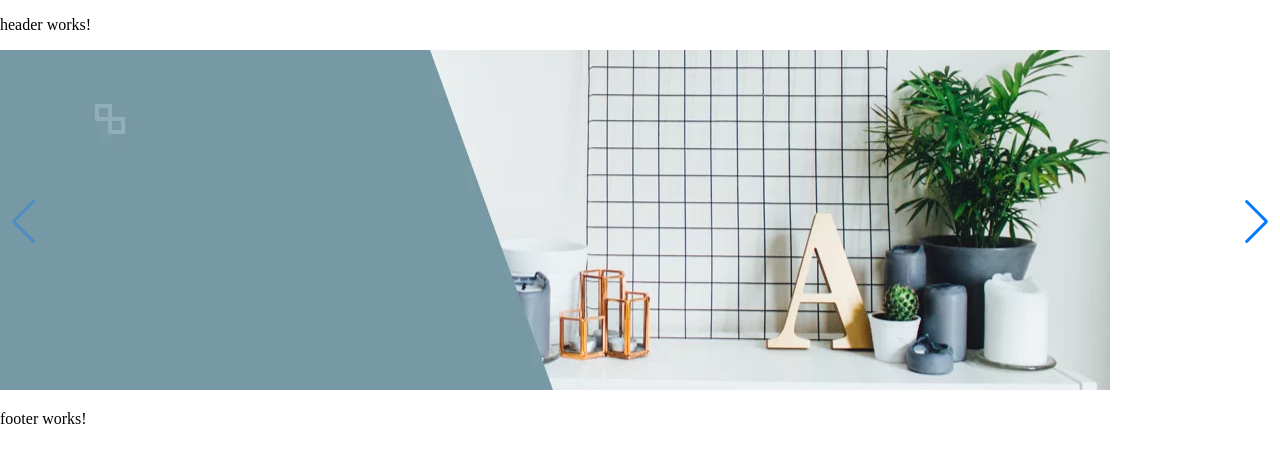
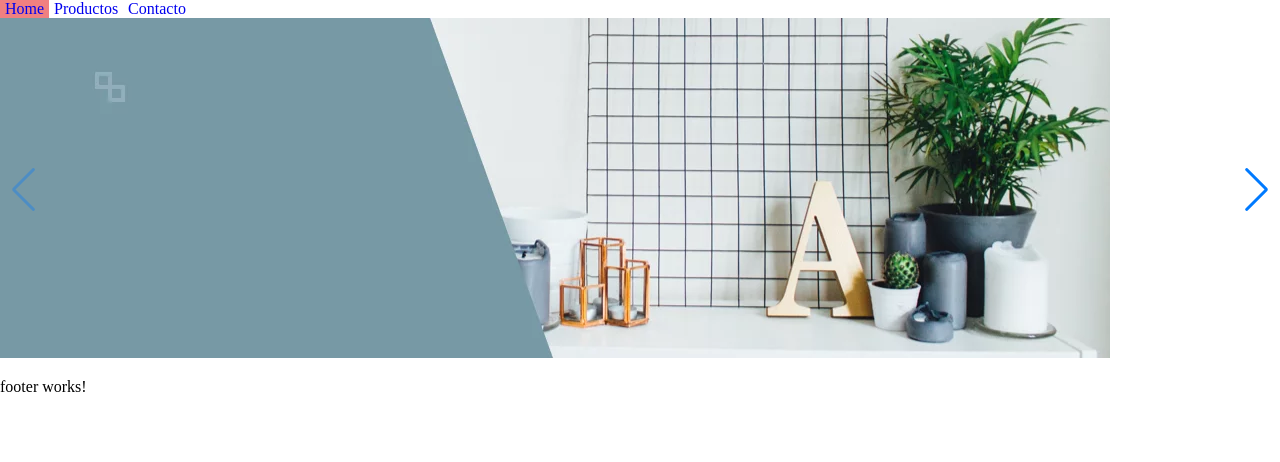
Before and after one commit to NathaEEUD/Angular-Platzi, an Angular app in the folder platzi-store/: page /home in a window 1280 px wide. Shown: the top 462 px of the page. Built offline with nearby package versions, Linux system fonts and the light colour scheme.

Commit message:
feat: using routerLink and routerLinkActive

```diff
--- a/platzi-store/src/app/app.module.ts
+++ b/platzi-store/src/app/app.module.ts
@@ -13,6 +13,7 @@ import { DemoComponent } from './components/demo/demo.component';
 import { HeaderComponent } from './components/header/header.component';
 import { FooterComponent } from './components/footer/footer.component';
 import { BannerComponent } from './components/banner/banner.component';
+import { PageNotFoundComponent } from './components/page-not-found/page-not-found.component';
 
 @NgModule({
   declarations: [
@@ -26,7 +27,8 @@ import { BannerComponent } from './components/banner/banner.component';
     DemoComponent,
     HeaderComponent,
     FooterComponent,
-    BannerComponent
+    BannerComponent,
+    PageNotFoundComponent
   ],
   imports: [
     BrowserModule,
--- a/platzi-store/src/app/components/contact/contact.component.html
+++ b/platzi-store/src/app/components/contact/contact.component.html
@@ -1 +1,2 @@
+<app-header></app-header>
 <p>contact works!</p>
--- a/platzi-store/src/app/components/header/header.component.html
+++ b/platzi-store/src/app/components/header/header.component.html
@@ -1 +1,5 @@
-<p>header works!</p>
+<nav>
+  <a routerLink="/home" routerLinkActive="active">Home</a>
+  <a routerLink="/products" routerLinkActive="active">Productos</a>
+  <a routerLink="/contact" routerLinkActive="active">Contacto</a>
+</nav>
--- a/platzi-store/src/app/components/header/header.component.scss
+++ b/platzi-store/src/app/components/header/header.component.scss
@@ -0,0 +1,8 @@
+nav > a {
+  padding: 5px;
+  text-decoration: none;
+}
+
+nav > a.active {
+  background-color: lightcoral;
+}
--- /dev/null
+++ b/platzi-store/src/app/components/page-not-found/page-not-found.component.html
@@ -0,0 +1 @@
+<p>page-not-found works!</p>
--- /dev/null
+++ b/platzi-store/src/app/components/page-not-found/page-not-found.component.ts
@@ -0,0 +1,15 @@
+import { Component, OnInit } from '@angular/core';
+
+@Component({
+  selector: 'app-page-not-found',
+  templateUrl: './page-not-found.component.html',
+  styleUrls: ['./page-not-found.component.scss']
+})
+export class PageNotFoundComponent implements OnInit {
+
+  constructor() { }
+
+  ngOnInit() {
+  }
+
+}
--- a/platzi-store/src/app/components/products/products.component.html
+++ b/platzi-store/src/app/components/products/products.component.html
@@ -1,3 +1,4 @@
+<app-header></app-header>
 <div class="product-grid">
   <app-product
     *ngFor="let product of products"
```
Also changed, not shown: platzi-store/src/app/app-routing.module.ts (+10 -0 lines), platzi-store/src/app/components/page-not-found/page-not-found.component.scss (added), 1 other file (tests, documents, lock files or other folders).
